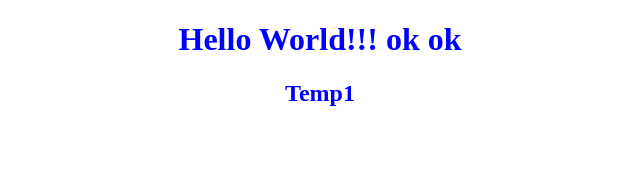
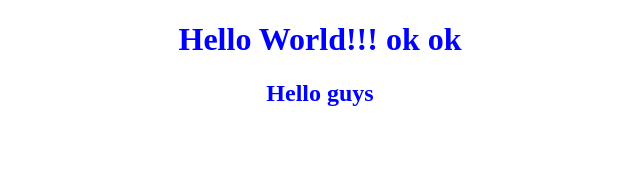
Before and after one commit to Aadarsh369/Movie_Recommender, a React (Create React App) app: page / in a window 1280 px wide. Shown: the top 170 px of the page, without its empty margins (320-960 px from the left). Built offline with nearby package versions, Linux system fonts and the light colour scheme.

Commit message:
changed h2 tag again

```diff
--- a/src/App.js
+++ b/src/App.js
@@ -6,7 +6,7 @@ function App() {
         <h1>
             Hello World!!! ok ok
         </h1>
-        <h2>Temp1</h2>
+        <h2>Hello guys</h2>
     </div>
   );
 }
```
